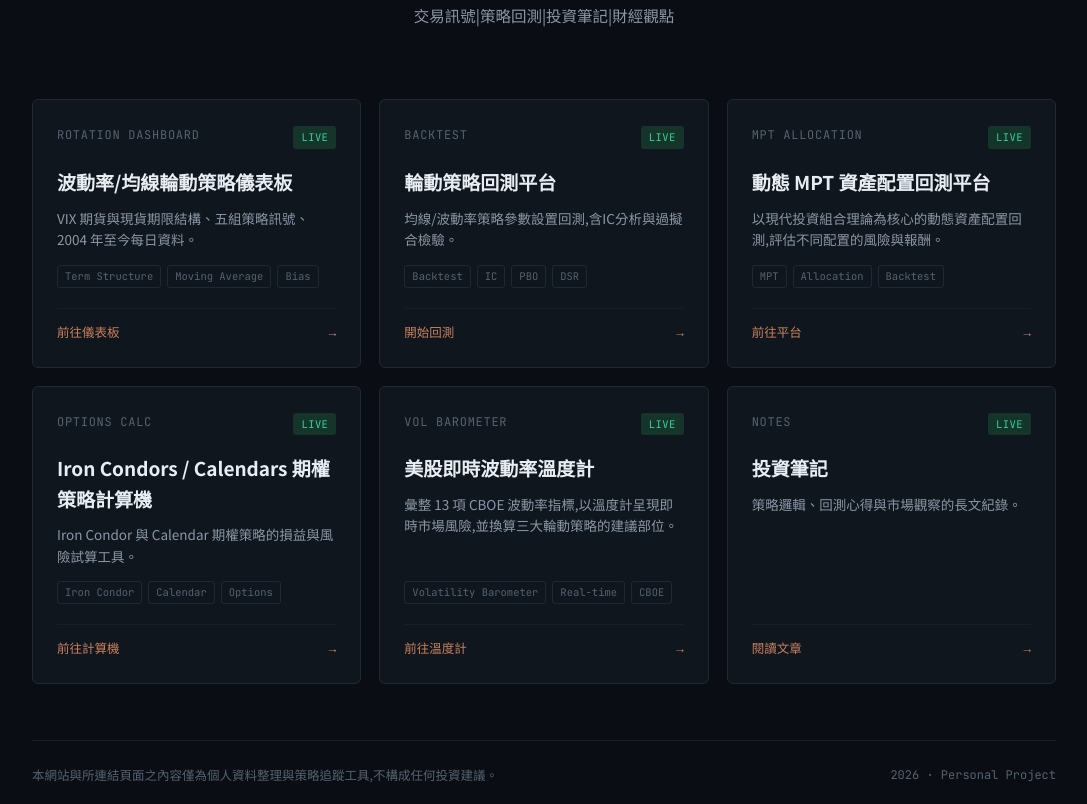
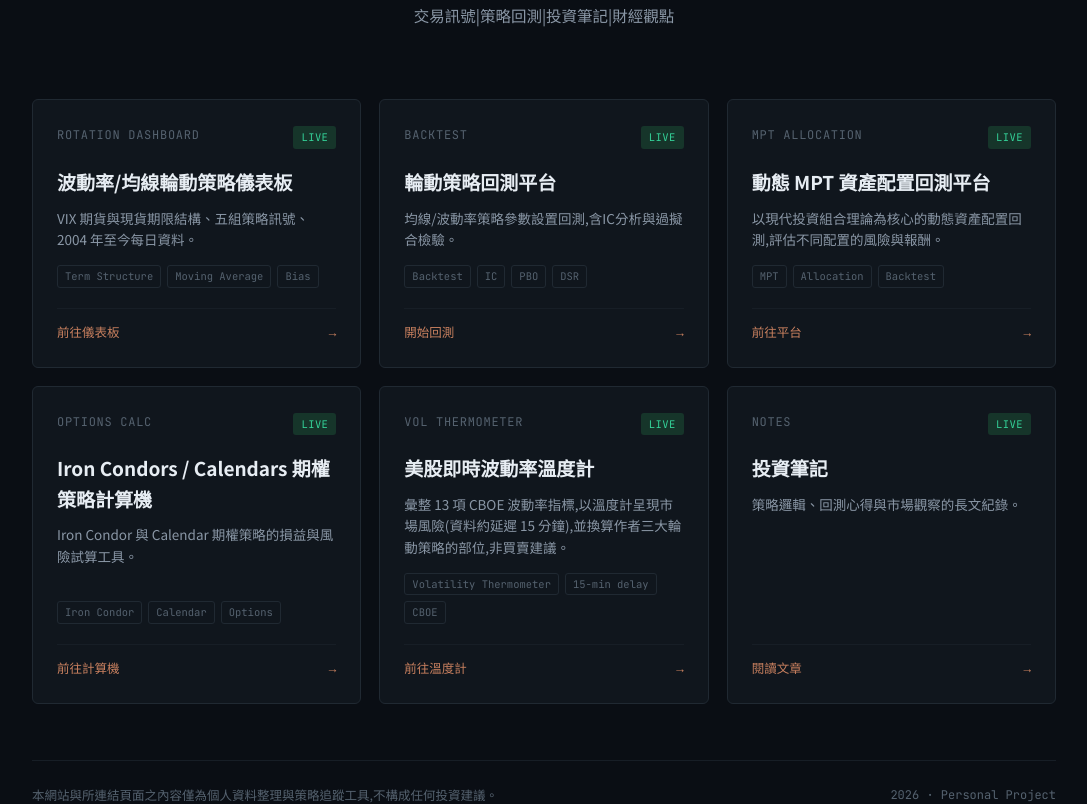
Before and after one commit to leveragevolatilitylife/leveragevolatilitylife.github.io, a plain HTML site: page index.html in a window 1280 px wide. Shown: the part 430-1234 px from the top of the page, without its empty margins (96-1183 px from the left). Drawn offline with Linux system fonts and the light colour scheme.

Commit message:
Rename Barometer to Thermometer in visible text, add non-VTS statement, fix delay wording
Co-Authored-By: Claude Sonnet 5.5 <noreply@anthropic.com>
Claude-Session: https://claude.ai/code/session_01KVXiat6cY9STaavHKf7HsJ

```diff
--- a/index.html
+++ b/index.html
@@ -424,14 +424,14 @@
 
     <a class="card is-ready" href="https://leveragevolatilitylife.github.io/Volatility-Barometer/index.html">
       <div class="card-top">
-        <span class="ticker">VOL BAROMETER</span>
+        <span class="ticker">VOL THERMOMETER</span>
         <span class="status live">LIVE</span>
       </div>
       <h2>美股即時波動率溫度計</h2>
-      <p class="desc">彙整 13 項 CBOE 波動率指標,以溫度計呈現即時市場風險,並換算三大輪動策略的建議部位。</p>
+      <p class="desc">彙整 13 項 CBOE 波動率指標,以溫度計呈現市場風險(資料約延遲 15 分鐘),並換算作者三大輪動策略的部位,非買賣建議。</p>
       <div class="tags">
-        <span class="tag">Volatility Barometer</span>
-        <span class="tag">Real-time</span>
+        <span class="tag">Volatility Thermometer</span>
+        <span class="tag">15-min delay</span>
         <span class="tag">CBOE</span>
       </div>
       <div class="card-foot">
```
